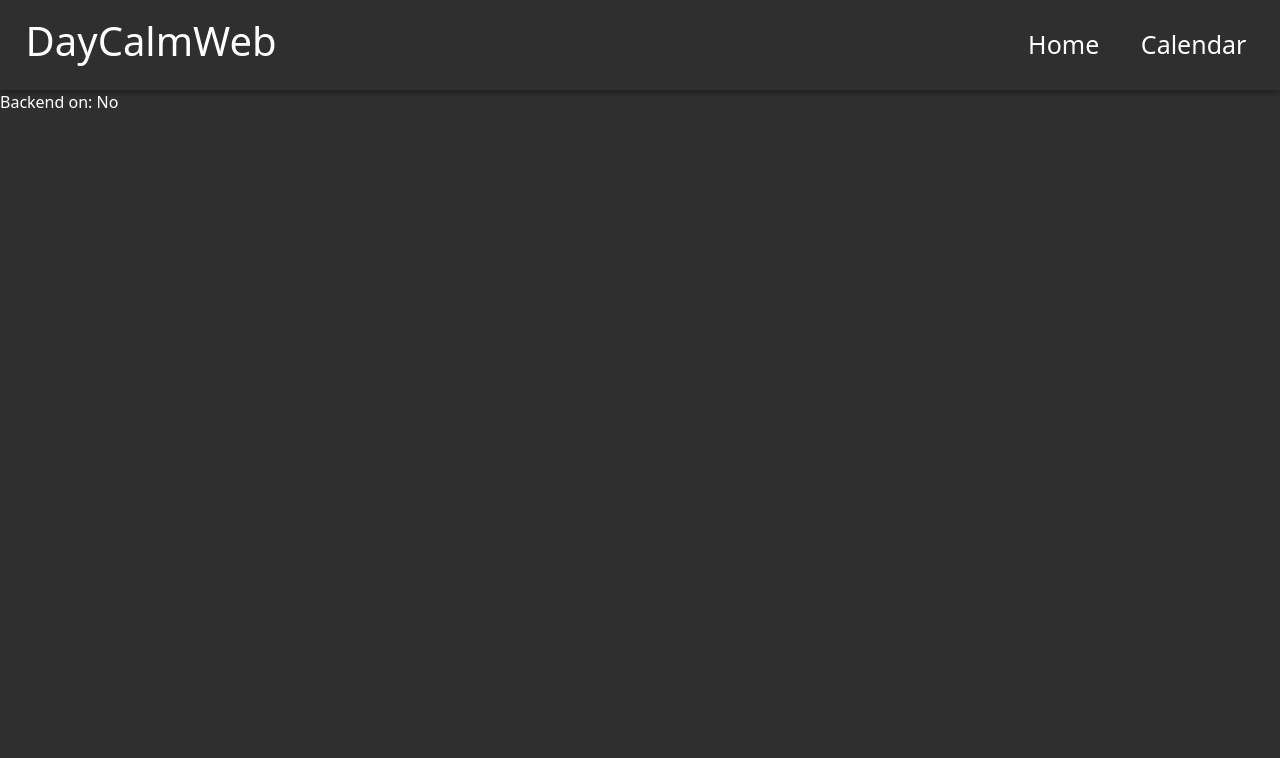
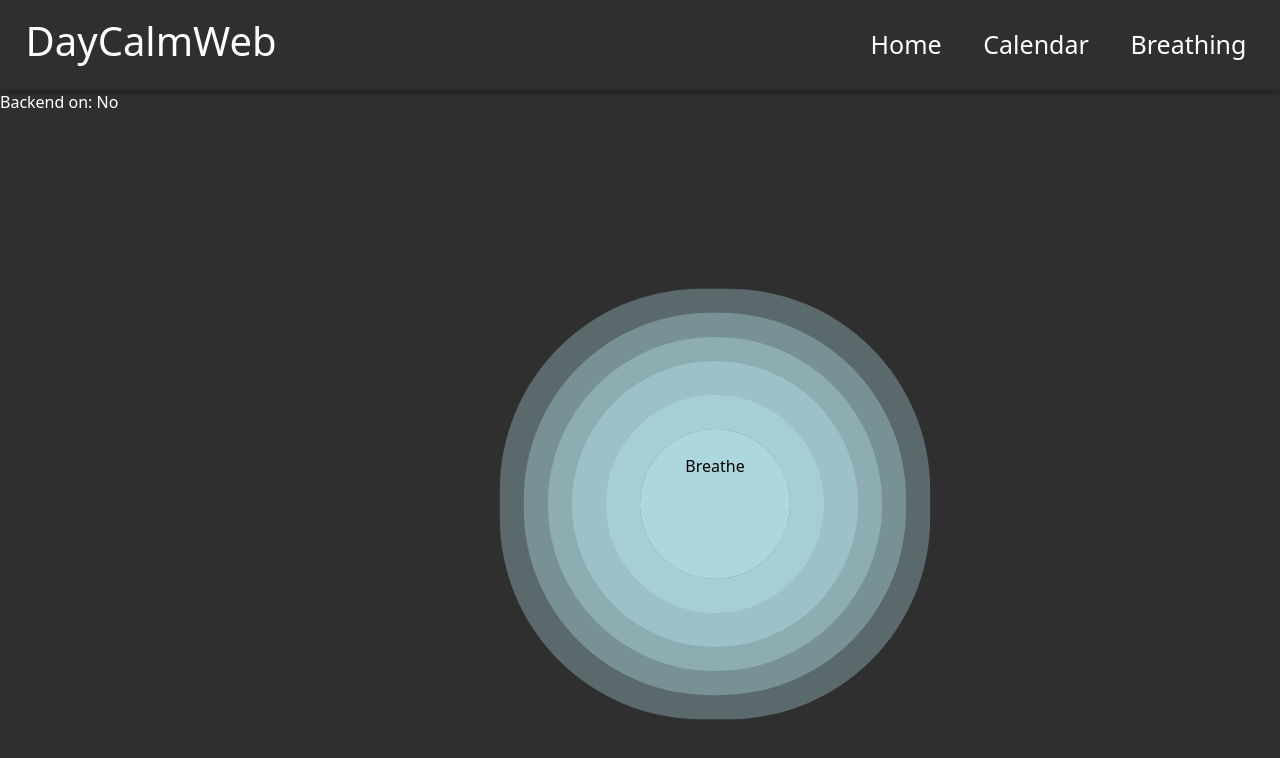
Before and after one commit to bengaunt10/planner, a React (Vite) app in the folder frontend/: page /breathing in a window 1280 px wide. Shown: the top 758 px of the page. Built offline with nearby package versions, Linux system fonts and the light colour scheme; no server answers.

Commit message:
Basic Breathing animation on breathing exercise page

```diff
--- a/frontend/src/App.css
+++ b/frontend/src/App.css
@@ -10,6 +10,39 @@ body {
 
 
 }
+
+
+
+.anim-circle {
+  text-align: center;
+  padding: 2vw;
+  color: black;
+  margin: auto;
+  margin-top: 30vh;
+  transform: translate(50%, 50%);
+  width: 150px;
+  height: 150px;
+  border-radius: 50%;
+  background: rgba(188, 237, 243, 0.889);
+  animation: breathe 10s linear infinite;
+}
+
+@keyframes breathe {
+  0% {
+ box-shadow: 0 0 0 25px rgba(188, 237, 243, 0.3), 0 0 0 50px rgba(188, 237, 243, 0.3), 0 0 0 65px rgba(188, 237, 243, 0.3), 0 0 0 80px rgba(188, 237, 243, 0.3), 0 0 0 95px rgba(188, 237, 243, 0.3);
+  }
+  50% {
+ box-shadow: 0 0 0 35px rgba(188, 237, 243, 0.3), 0 0 0 70px rgba(188, 237, 243, 0.3), 0 0 0 95px rgba(188, 237, 243, 0.3), 0 0 0 120px rgba(188, 237, 243, 0.3), 0 0 0 145px rgba(188, 237, 243, 0.3);
+  }
+  100% {
+ box-shadow: 0 0 0 25px rgba(188, 237, 243, 0.3), 0 0 0 50px rgba(188, 237, 243, 0.3), 0 0 0 65px rgba(188, 237, 243, 0.3), 0 0 0 80px rgba(188, 237, 243, 0.3), 0 0 0 95px rgba(188, 237, 243, 0.3);
+  }
+ }
+ /* Code inspired by "Using CSS Animations to Visualise Breathing https://vmar76.medium.com/using-css-animations-to-visualize-breathing-techniques-7a20ee0aed5a */
+
+
+
+
 .custom-nav{
   width: 100vw;
 }
--- a/frontend/src/App.jsx
+++ b/frontend/src/App.jsx
@@ -3,6 +3,7 @@ import { Routes, Route } from 'react-router-dom'
 import Home from './pages/Home'
 import Calendar from './pages/Calendar'
 import Navbar from './components/Navbar'
+import Breathing from './pages/Breathing'
 
 import './App.css'
 // this is where / route will go so the initial... could do login here? then a redirect
@@ -27,6 +28,7 @@ function App() {
         <Routes>
           <Route path = "/home" element = {<Home />} />
           <Route path = "/calendar" element ={<Calendar />} />
+          <Route path = "/breathing" element = {<Breathing/>} />
         </Routes>
 
         {/* <button onClick={() => setCount((count) => count + 1)}>
--- a/frontend/src/components/Navbar.jsx
+++ b/frontend/src/components/Navbar.jsx
@@ -18,6 +18,9 @@ function Navbar() {
                 <li className="nav-item">
                     <Link className="nav-link" to="/calendar">Calendar</Link>
                 </li>
+                <li className="nav-item">
+                    <Link className="nav-link" to="/breathing">Breathing</Link>
+                </li>
             </ul>
         </div>
         </nav>
--- /dev/null
+++ b/frontend/src/pages/Breathing.jsx
@@ -0,0 +1,8 @@
+
+function Breathing() {
+  return (
+    <p className='anim-circle'>Breathe</p>
+  )
+}
+
+export default Breathing
--- a/frontend/src/pages/Home.jsx
+++ b/frontend/src/pages/Home.jsx
@@ -138,6 +138,7 @@ function Home() {
   return (
     <>
         <h1>Homepage</h1>
+
         <div className="HomeBoxTop">
           <h4>Tasks</h4>
         </div>
```
Also changed, not shown: 2 other files (tests, documents, lock files or other folders).
